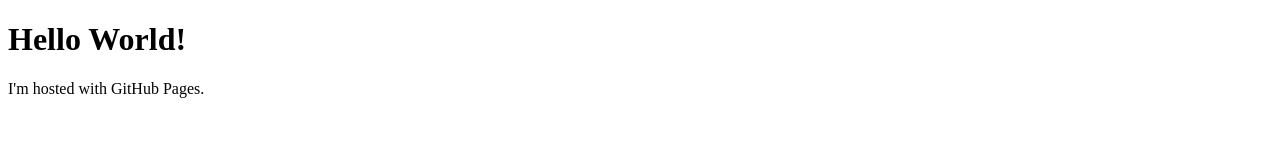
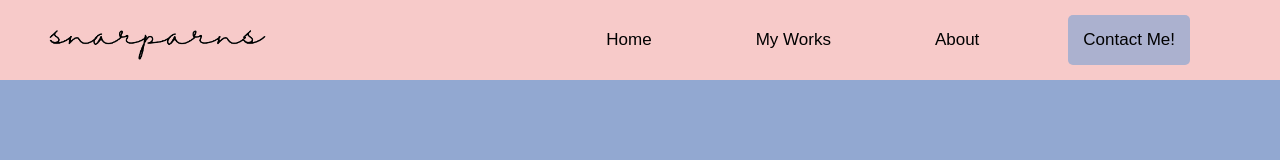
Before and after one commit to snarparns/snarparns.github.io, a plain HTML site: page index.html in a window 1280 px wide. Drawn offline with Linux system fonts and the light colour scheme.

Commit message:
Initial nav bar commit
- logo
- subsections
- background colors

```diff
--- /dev/null
+++ b/index.css
@@ -0,0 +1,7 @@
+*{
+    padding: 0;
+    margin: 0;
+    text-decoration: none;
+    list-style: none;
+    box-sizing: border-box;
+}
--- a/index.html
+++ b/index.html
@@ -1,7 +1,33 @@
 <!DOCTYPE html>
-<html>
+<html lang="en" dir="ltr">
+    <head>
+        <title>snarparns' portfolio</title>
+        <meta charset="UTF-8">
+        <meta http-equiv="X-UA-Compatible" content="IE=edge">
+        <meta name="viewport" content="width=device-width, initial-scale=1.0">
+        <link rel="stylesheet" href="navbar.css">
+        <link rel="stylesheet" href="index.css">
+    </head>
     <body>
-        <h1>Hello World!</h1>
-        <p>I'm hosted with GitHub Pages.</p>
+        <nav>
+            <!-- <h1>Hello World!</h1> -->
+            <!-- <div> -->
+                <button style="margin-right: 0;"><img style="height: 40px; " src="assets/snarparns.png"></button>
+            <!-- </div> -->
+
+            <ul>
+                <li class="nav-li">
+                    <div class="nav_username">
+                        <button class="others" onclick="location.href='about_us.php';">Home</button>
+                        <button class="others" onclick="">My Works</button>
+                        <button class="others" onclick="">About</button>
+                        <button class="contact" onclick="">Contact Me!</button>
+                    </div></li>
+              </ul>
+        </nav>
+
+        <div class="info">
+
+        </div>
     </body>
 </html>
--- /dev/null
+++ b/navbar.css
@@ -0,0 +1,56 @@
+
+
+body {
+    /* width:100%; */
+    background: #92a8d1;
+}
+
+nav{
+    background: #f7cac9;
+    color: #000000;
+    width: 100%;
+    position: fixed;
+    margin: 0px;
+    padding: 5px 15px 0px 30px;
+    align-items: center;
+    min-width: 1000px;
+    /* height: 50px; */
+    /* z-index: 20; */
+    /* margin-right: 100px; */
+    /* display: flex; */
+    /* justify-content: space-between; */
+}
+
+p{
+    float: left;
+}
+
+nav ul{
+    float: right;
+    margin: 10px 0 10px 0;
+}
+
+nav ul li{
+    display: inline-block;
+    margin: 0 5px;
+    /* line-height: 80px; */
+    /* padding: 15px 15px 15px 15px; */
+}
+
+button{
+    background: transparent;
+    border: transparent;
+    margin-right: 70px;
+    padding: 15px 15px 15px 15px;
+    font-size: 17px;
+    /* width: ; */
+    /* height: 10px; */
+    /* padding-top: 10px; */
+    /* padding-bottom: 15px; */
+
+}
+
+button.contact{
+    background: #ABB1CF;
+    border-radius: 5px;
+}
```
Also changed, not shown: assets/snarparns.png (added).
